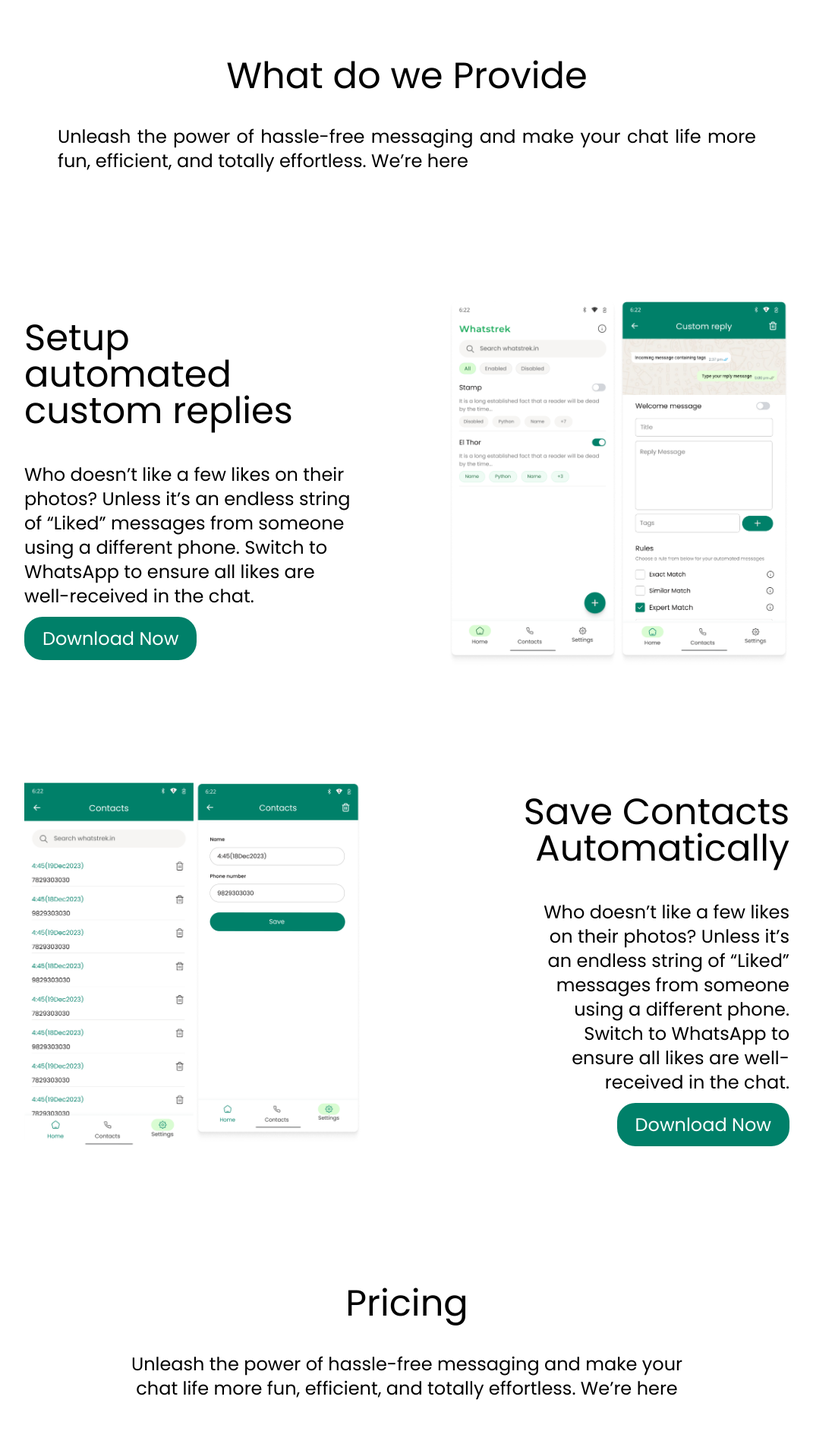
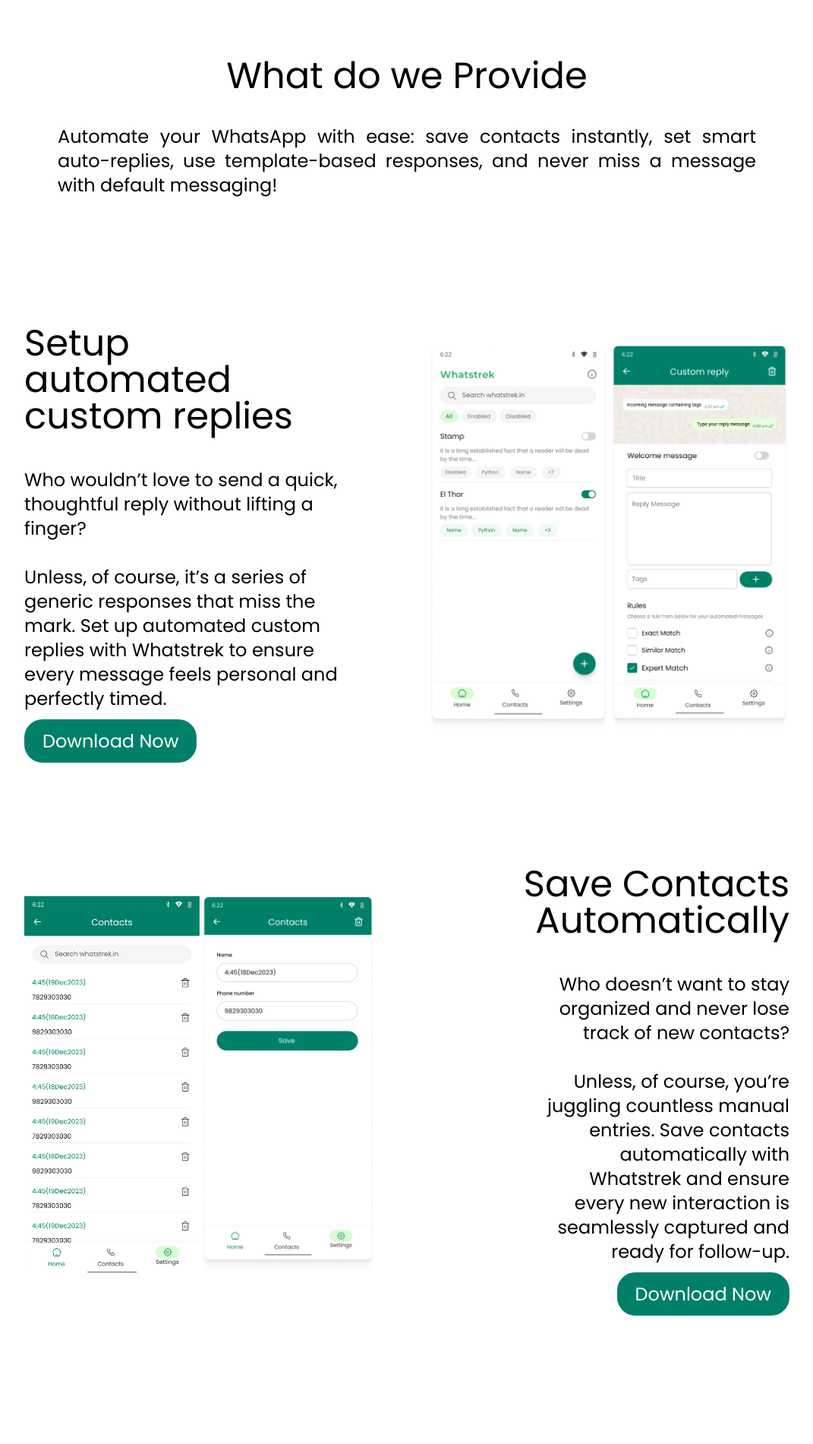
Before and after one commit to yoda-76/WhatsTrek-ws, a React (Vite) app: page / in a window 1280 px wide. Shown: the part 1250-3151 px from the top of the page at 76% size, without its empty margins (104-1175 px from the left). Built offline with nearby package versions, Linux system fonts and the light colour scheme.

Commit message:
text change

```diff
--- a/src/components/Features.tsx
+++ b/src/components/Features.tsx
@@ -13,8 +13,7 @@
           What do we Provide
         </div>
         <div className="md:text-2xl mx-2 text-sm text-justify text-center  max-w-[60rem] p-5 md:text-black  ">
-          Unleash the power of hassle-free messaging and make your chat life
-          more fun, efficient, and totally effortless. We’re here{" "}
+        Automate your WhatsApp with ease: save contacts instantly, set smart auto-replies, use template-based responses, and never miss a message with default messaging!{" "}
         </div>
       </div>
 
@@ -24,10 +23,7 @@
             Setup automated custom replies
           </div>
           <div className="md:text-2xl md:text-left md:text-black w-full text-sm text-justify  md:w-[80%] ">
-            Who doesn’t like a few likes on their photos? Unless it’s an endless
-            string of “Liked” messages from someone using a different phone.
-            Switch to WhatsApp to ensure all likes are well-received in the
-            chat.{" "}
+          Who wouldn’t love to send a quick, thoughtful reply without lifting a finger? <br/><br/>Unless, of course, it’s a series of generic responses that miss the mark. Set up automated custom replies with Whatstrek to ensure every message feels personal and perfectly timed.{" "}
             <div className="hidden mt-6 md:flex w-full justify-start">
               <CustomButton
                 to=""
@@ -64,10 +60,7 @@
             Save Contacts Automatically
           </div>
           <div className="md:text-2xl md:text-right md:text-black w-full text-sm text-justify md:w-[60%]">
-            Who doesn’t like a few likes on their photos? Unless it’s an endless
-            string of “Liked” messages from someone using a different phone.
-            Switch to WhatsApp to ensure all likes are well-received in the
-            chat.{" "}
+          Who doesn’t want to stay organized and never lose track of new contacts? <br/><br/>Unless, of course, you’re juggling countless manual entries. Save contacts automatically with Whatstrek and ensure every new interaction is seamlessly captured and ready for follow-up.{" "}
             <div className="hidden mt-6 md:flex w-full justify-end">
               <CustomButton
                 to=""
```
